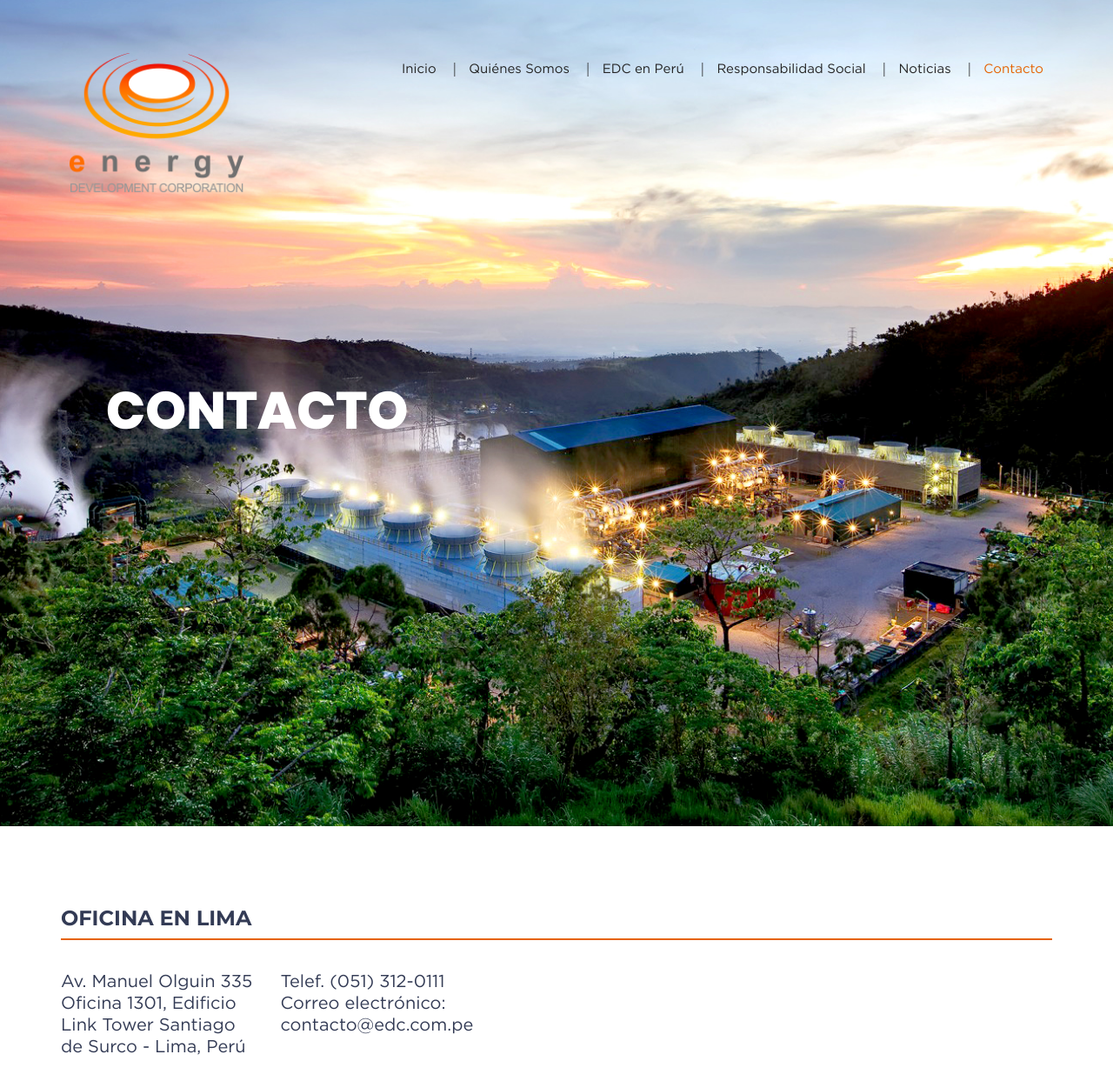
After one commit to renzoarellano/edc_project, a PHP site: page /contacto.php?prod=1 in a window 1280 px wide. The commit adds this page. Shown: the top 1243 px of the page at 87% size. Run offline with PHP 8.4, Linux system fonts and the light colour scheme; data that the repository does not hold is empty.

Commit message:
[ADDING] Link de Contacto

```diff
--- a/app/css/style.css
+++ b/app/css/style.css
@@ -775,7 +775,17 @@ height: 260px;
 }
 
 
-
+/*CONTACTO*/
+.estiloDatosContacto{
+  color: #333b55;
+  margin-top: 15px;
+  font-family: 'gotham_book';
+  font-size: 20px;
+  line-height: 25px;
+}
+.espacioMapa{
+  margin-top: 30px;
+}
 
 @media (min-width: 320px) {
 
@@ -807,6 +817,14 @@ height: 260px;
     line-height: 45px;
     margin: 0;
     color: black;
+  }
+
+  .tituloBanner3 h1 {
+    font-family: 'poppins_extrabold';
+    font-size: 40px;
+    line-height: 45px;
+    margin: 0;
+    color: white;
   }
 
   .linksFooter li a {
@@ -845,6 +863,7 @@ height: 260px;
     column-count: 1;
     column-gap: 0px;
   }
+
 
 }
 
@@ -892,6 +911,10 @@ height: 260px;
     line-height: 59px;
   }
   .tituloBanner2 h1 {
+    font-size: 60px;
+    line-height: 59px;
+  }
+  .tituloBanner3 h1 {
     font-size: 60px;
     line-height: 59px;
   }
--- a/contactenos.php
+++ /dev/null
@@ -1 +0,0 @@
-<?php require 'common/config.php'; $pagtitle=$lang['menu'][4]; require $path['controllers'].basename($_SERVER['PHP_SELF']); ?>
--- /dev/null
+++ b/contacto.php
@@ -0,0 +1,4 @@
+<?php
+require 'common/config.php';
+require $path['controllers'].basename($_SERVER['PHP_SELF']);
+?>
--- /dev/null
+++ b/views/contacto.php
@@ -0,0 +1,43 @@
+<section class="Banner col-12 np">
+
+	<div class="bannerBack" style="background-image: url('app/img/contacto/banner.jpg'); align-items: center;">
+		<div class="">
+			<div class="tituloBanner3 col-12 offset-md-1 col-md-4 offset-lg-1 col-lg-3 offset-xl-1 col-xl-3">
+				<h1>
+					CONTACTO
+				</h1>
+			</div>
+		</div>
+	</div>
+</section>
+
+<section class="spaceSection col-12 np">
+	<div class="container">
+		<div class="row">
+			<div class="cabeceraSection col-12 npMobile">
+				<div class="tituloSection">
+					<h1>
+						OFICINA EN LIMA
+					</h1>
+				</div>
+				<div class="col-12 lineCabecera">
+
+				</div>
+			</div>
+			<div class="col-12 col-md-8 col-lg-6 col-xl-5 npMobile">
+				<div class="columSectionEDC estiloDatosContacto">
+					Av. Manuel Olguin 335 <br> Oficina 1301, Edificio Link Tower Santiago de Surco - Lima, Perú <br>
+					Telef. (051) 312-0111
+					Correo electrónico:
+					contacto@edc.com.pe
+				</div>
+			</div>
+			<div class="col-12 np espacioMapa">
+				<iframe width="100%" height="500px"
+					src="https://www.google.com/maps/embed?pb=!1m18!1m12!1m3!1d3901.347015807709!2d-76.97540268460247!3d-12.08837939143958!2m3!1f0!2f0!3f0!3m2!1i1024!2i768!4f13.1!3m3!1m2!1s0x9105c7ae7f67820d%3A0x88a70d7ba6d5378f!2sAvenida%20Manuel%20Olgu%C3%ADn%20335%2C%20Cercado%20de%20Lima%2015023!5e0!3m2!1ses-419!2spe!4v1592809043062!5m2!1ses-419!2spe"
+					frameborder="0" style="border:0;" allowfullscreen="" aria-hidden="false" tabindex="0"></iframe>
+
+			</div>
+		</div>
+	</div>
+</section>
```
Also changed, not shown: views/contactenos.php (deleted, +0 -7 lines), app/img/contacto/banner.jpg (added), controllers/contacto.php (renamed from controllers/contactenos.php).
